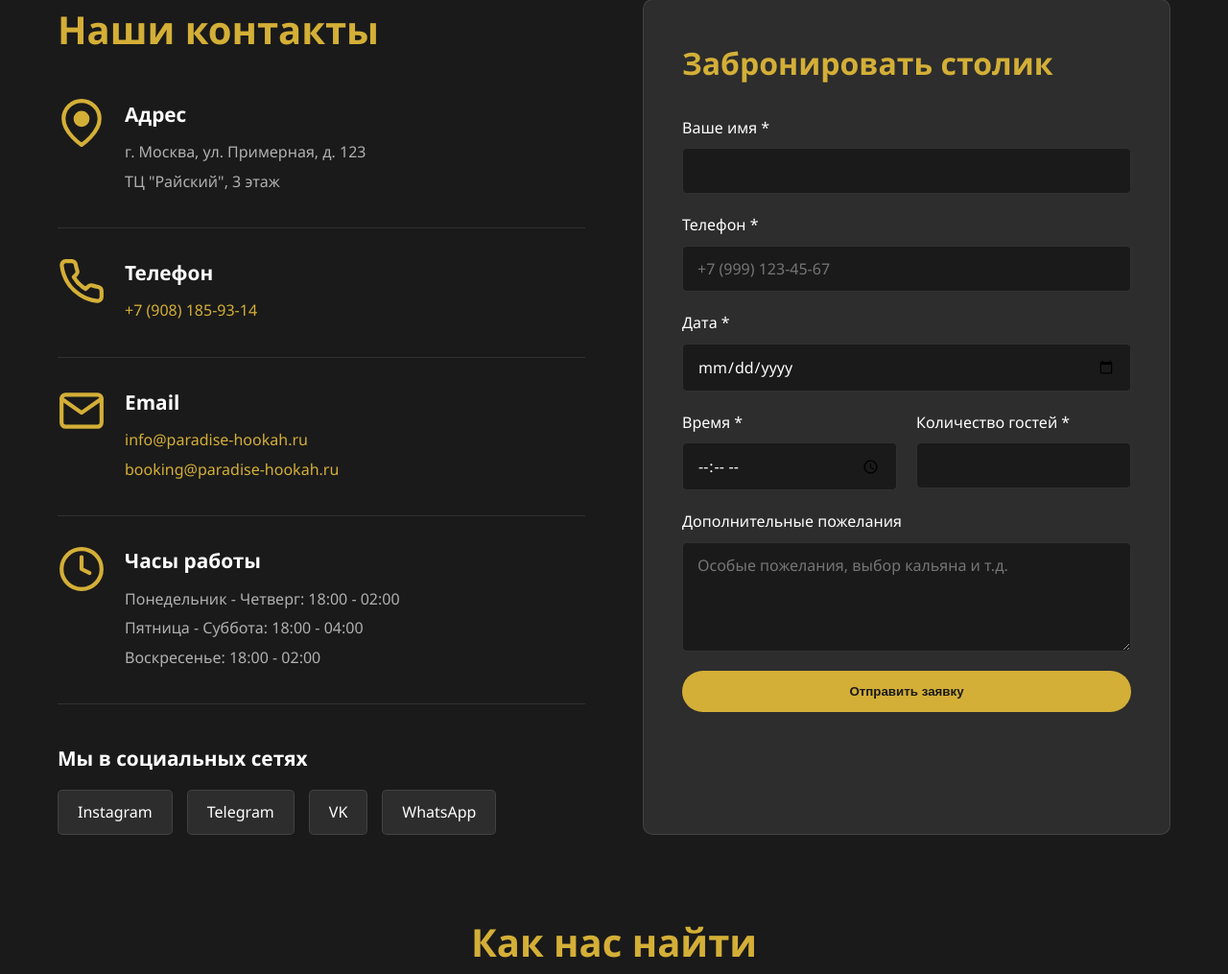
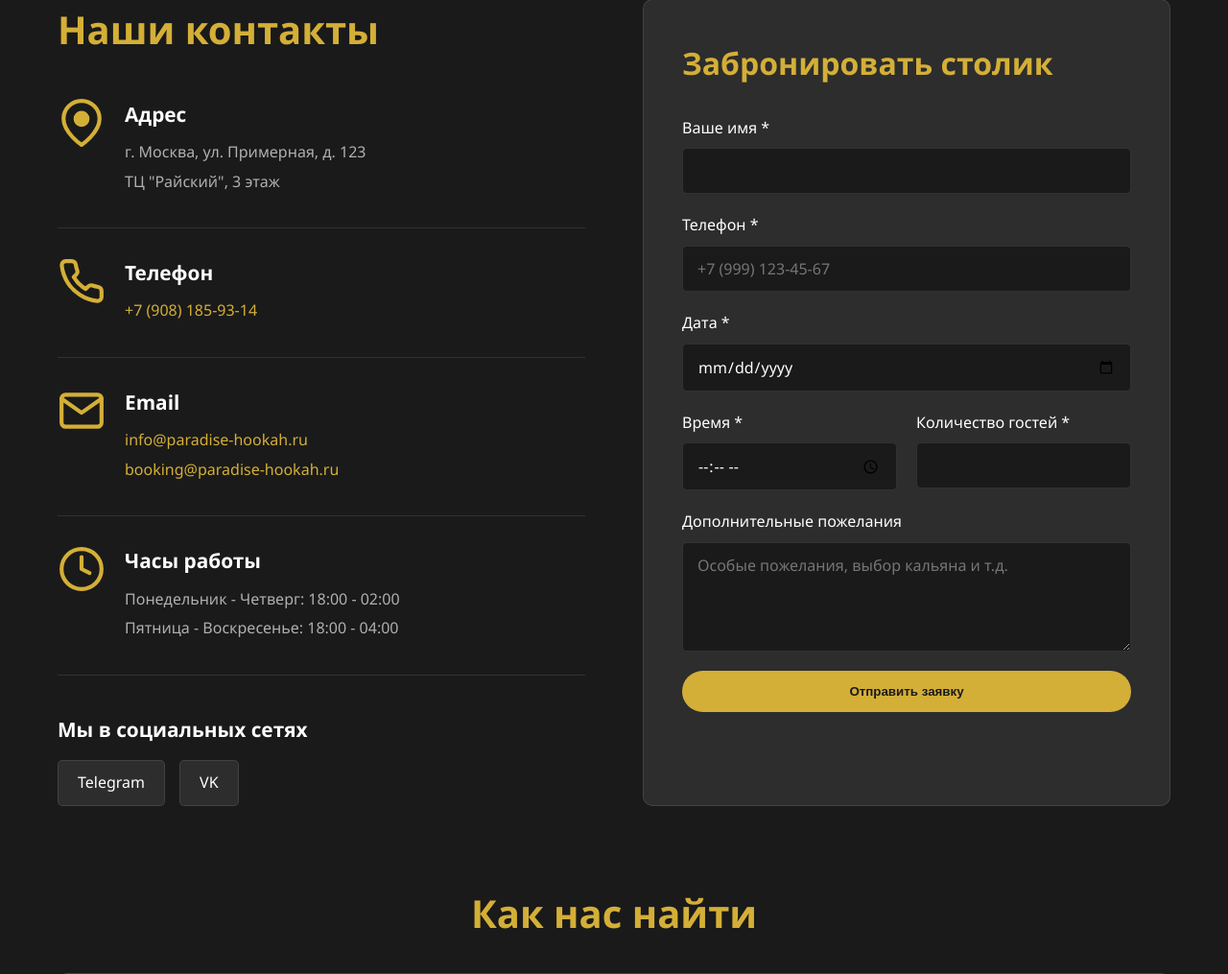
Before and after one commit to CepBep4/sanyasait, a Flask app: page /contacts in a window 1280 px wide. Shown: the part 463-1478 px from the top of the page at 96% size. Run offline with Flask 3, Linux system fonts and the light colour scheme.

Commit message:
Update contacts.html

```diff
--- a/templates/contacts.html
+++ b/templates/contacts.html
@@ -32,7 +32,7 @@
                     </div>
                     <div class="contact-details">
                         <h3>Телефон</h3>
-                        <p><a href="tel:+79991234567">+7 (908) 185-93-14</a></p>
+                        <p><a href="tel:+79081859314">+7 (908) 185-93-14</a></p>
                     </div>
                 </div>
 
@@ -54,18 +54,15 @@
                     <div class="contact-details">
                         <h3>Часы работы</h3>
                         <p>Понедельник - Четверг: 18:00 - 02:00</p>
-                        <p>Пятница - Суббота: 18:00 - 04:00</p>
-                        <p>Воскресенье: 18:00 - 02:00</p>
+                        <p>Пятница - Воскресенье: 18:00 - 04:00</p>
                     </div>
                 </div>
 
                 <div class="social-links">
                     <h3>Мы в социальных сетях</h3>
                     <div class="social-icons">
-                        <a href="#" class="social-icon">Instagram</a>
                         <a href="#" class="social-icon">Telegram</a>
                         <a href="#" class="social-icon">VK</a>
-                        <a href="#" class="social-icon">WhatsApp</a>
                     </div>
                 </div>
             </div>
```
